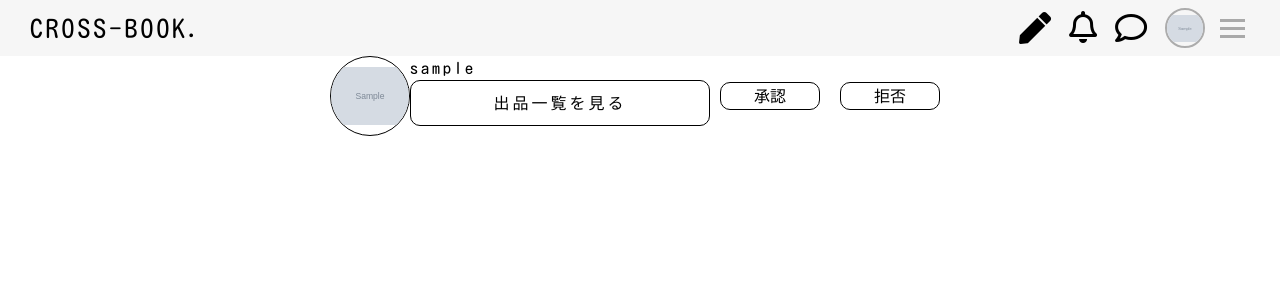
After one commit to amaguri-star/cross_book, a Django app: page /transaction_requests/ in a window 1280 px wide; the page is wider, and only the part inside the window is pictured. The commit adds this page. Shown: the top 300 px of that part. Run offline with Django 3.2, Linux system fonts and the light colour scheme; a user stored in the database is signed in; tables that the repository leaves empty hold one stand-in row (values such as "Sample post"); grey boxes marked "Sample" are stand-in pictures; data that the repository does not hold is empty; some libraries are stand-ins or nearby versions.

Commit message:
add transaction-request page

```diff
--- a/cross_book/urls.py
+++ b/cross_book/urls.py
@@ -16,4 +16,5 @@ urlpatterns = [
     path('chat/<int:room_pk>/', views.chat_room, name="chat_room"),
     path('likes/', views.likes, name="likes"),
     path('transaction_request/item/', views.request_item, name="transaction_request_item"),
+    path('transaction_requests/', views.view_all_request, name="view_all_request"),
 ]
--- a/cross_book/views.py
+++ b/cross_book/views.py
@@ -259,3 +259,10 @@ def request_item(request):
 
     if request.is_ajax():
         return JsonResponse(context)
+
+
+def view_all_request(request):
+    user = request.user
+    all_request_for_item = TransactionRequest.objects.filter(item__user=user)
+    context = {'all_request_for_item': all_request_for_item}
+    return render(request, 'cross_book/all_request.html', context)
--- a/static/css/nav.css
+++ b/static/css/nav.css
@@ -93,7 +93,6 @@
 }
 
 .notify-content-item-image {
-
     justify-self: center;
     height: 40px;
     object-fit: contain;
--- /dev/null
+++ b/static/css/transaction_requests.css
@@ -0,0 +1,51 @@
+.all_request_content {
+    width: max-content;
+    margin: 0 auto;
+}
+
+.request-user-for-item {
+    display:flex;
+}
+.request-user-for-item_image-outer {
+    display: flex;
+    justify-content: center;
+    align-items: center;
+}
+
+.request-user-for-item_image {
+    object-fit: contain;
+    width: 80px;
+    height: 80px;
+    border-radius: 50%;
+    border: solid 1px;
+}
+
+.request-user-for-item_username-and-link-content {
+    width: 300px;
+}
+
+.request-user-for-item_user-profile-link {
+    display: block;
+    width: 100%;
+    text-align: center;
+    border: solid 1px;
+    border-radius: 10px;
+    padding: 10px 0;
+}
+
+.request-user-for-item_forms {
+    display: flex;
+    align-items: center;
+}
+
+.request-user-for-item_form {
+    padding: 10px;
+}
+
+.request-user-for-item_button {
+    width: 100px;
+    outline: none;
+    border: solid 1px;
+    border-radius: 10px;
+    background: none;
+}
--- /dev/null
+++ b/templates/cross_book/all_request.html
@@ -0,0 +1,31 @@
+{% extends 'shared/base.html' %}
+{% block title %}取引申請者一覧{% endblock %}
+{% load static %}
+{% block head %}
+    <link rel="stylesheet" href="{% static "css/transaction_requests.css" %}">
+{% endblock %}
+{% block content %}
+    <div class="all_request_content">
+        {% for user in all_request_for_item %}
+            <div class="request-user-for-item">
+                <a class="request-user-for-item_image-outer" href="{% url 'my_page' user.user_id %}">
+                    <img class="request-user-for-item_image" src="{{ user.user.image.url }}" alt="ユーザーのプロフィール画像">
+                </a>
+                <div class="request-user-for-item_username-and-link-content">
+                    <p class="request-user-for-item_username">{{ user.user.username }}</p>
+                    <a class="request-user-for-item_user-profile-link"
+                       href="{% url 'my_page' user.user_id %}">出品一覧を見る</a>
+                </div>
+                <div class="request-user-for-item_forms">
+                    <form class="request-user-for-item_form" action="">
+                        <button class="request-user-for-item_button">承認</button>
+                    </form>
+                    <form class="request-user-for-item_form" action="">
+                        <button class="request-user-for-item_button">拒否</button>
+                    </form>
+
+                </div>
+            </div>
+        {% endfor %}
+    </div>
+{% endblock %}
--- a/templates/cross_book/category_page.html
+++ b/templates/cross_book/category_page.html
@@ -1,6 +1,5 @@
 {% extends 'shared/base.html' %}
 {% load boost %}
-{% load static %}
 {% block title %}
     {{ category.name }} ページ
 {% endblock %}
```
